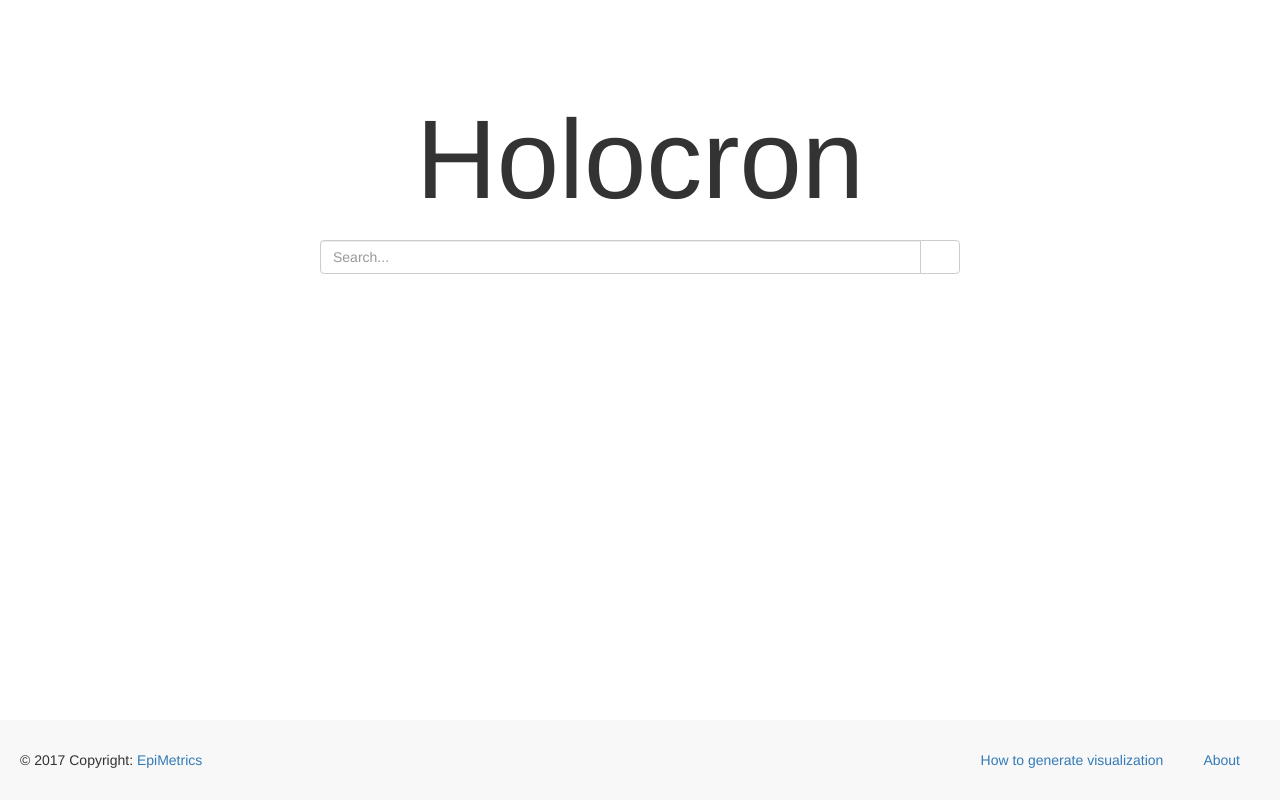
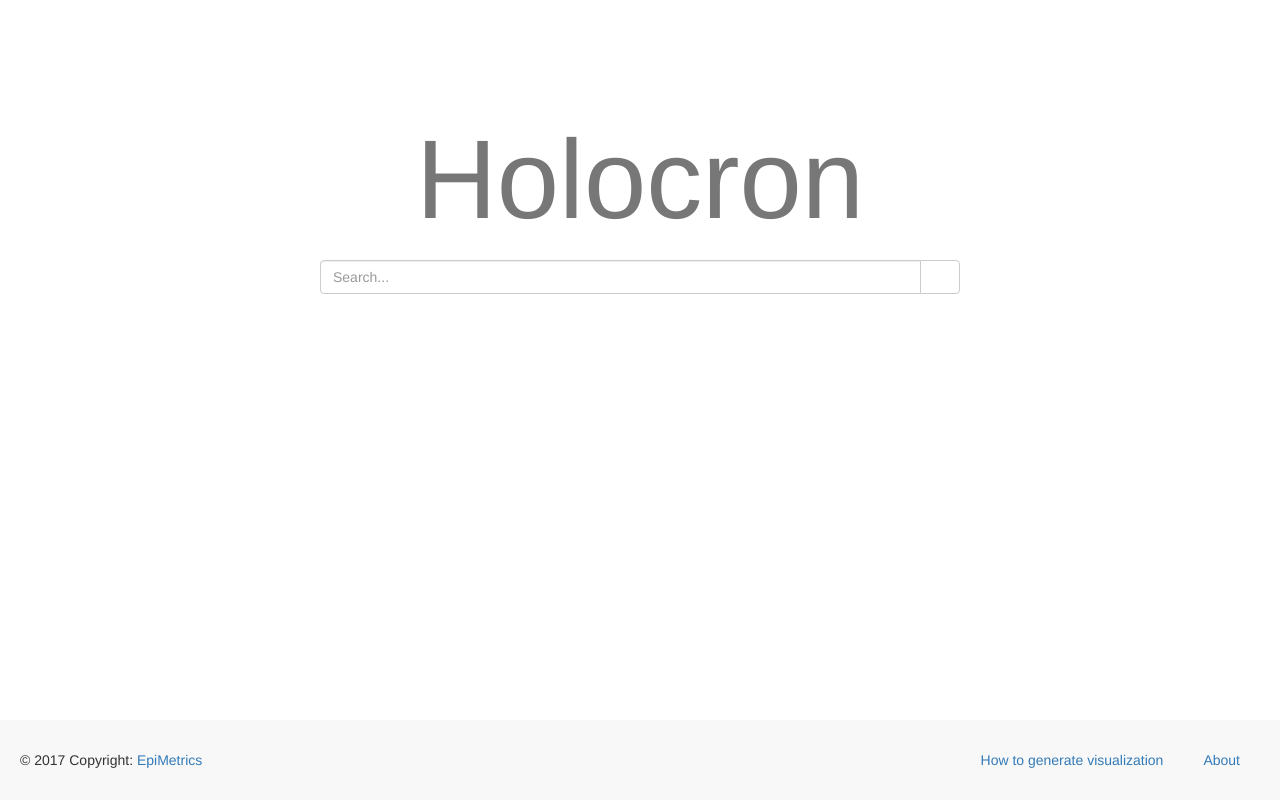
Before and after one commit to Epimetrics-Inc/deathstar-web, a Vue app: page / in a window 1280 px wide. Built offline with nearby package versions, Linux system fonts and the light colour scheme; no server answers; some icons are missing.

Commit message:
change color home

```diff
--- a/src/pages/Documents.vue
+++ b/src/pages/Documents.vue
@@ -65,7 +65,7 @@
                         </div>
                         <hr>
                         <div class="filter-header">
-                            DOH Secretary
+                            Administration
                         </div>
                         <div id="filter-signed">
                             <v-select v-model="signedBy" :options="this.$store.state.signList"></v-select>
--- a/src/pages/Landing.vue
+++ b/src/pages/Landing.vue
@@ -41,7 +41,8 @@ export default {
 .landing-content {
   text-align: center;
   font-size: 8em;
-  margin-top: 80px;
+  margin-top: 100px;
+  color: #777;
 }
 
 .landing-content .input-group {
```
